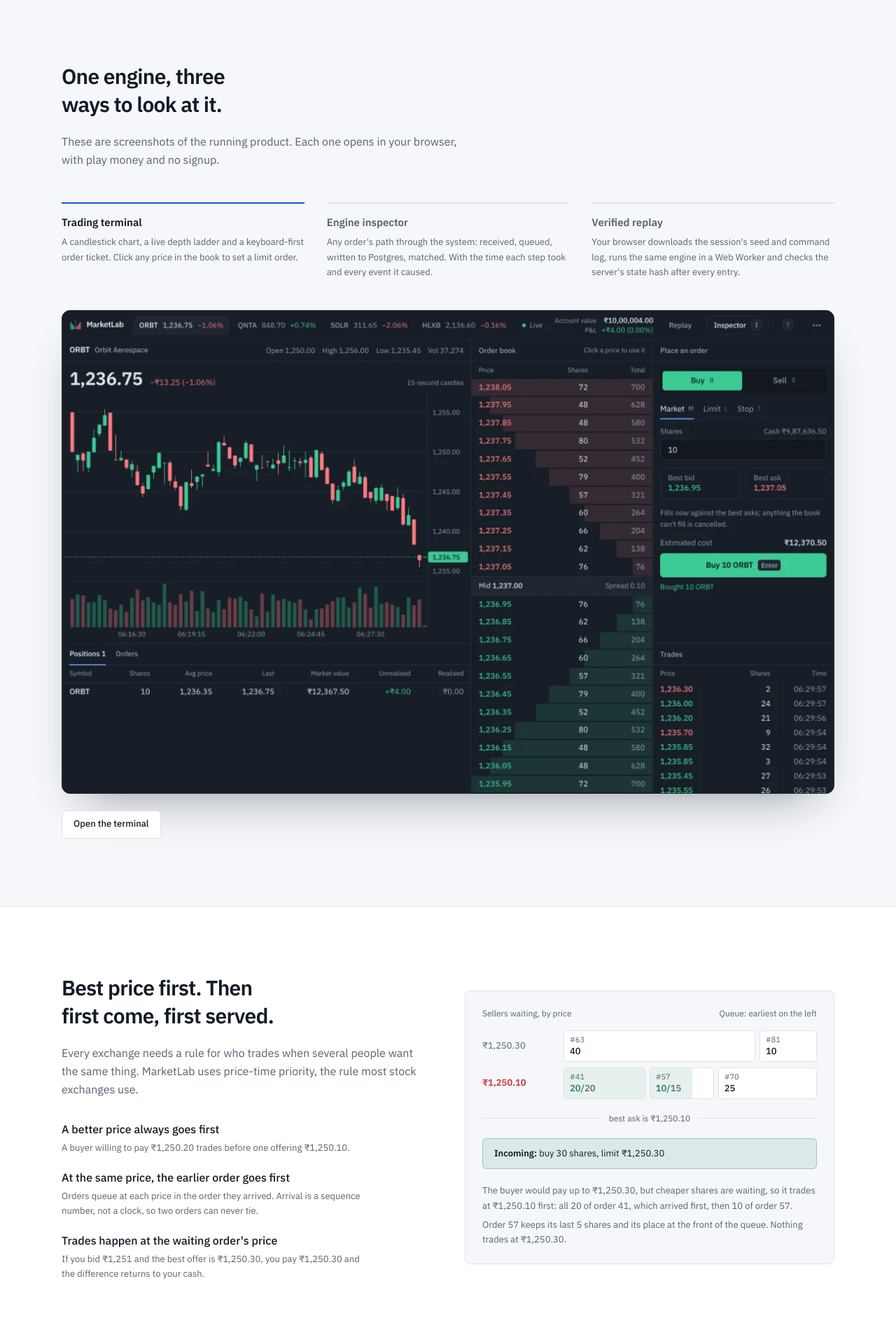
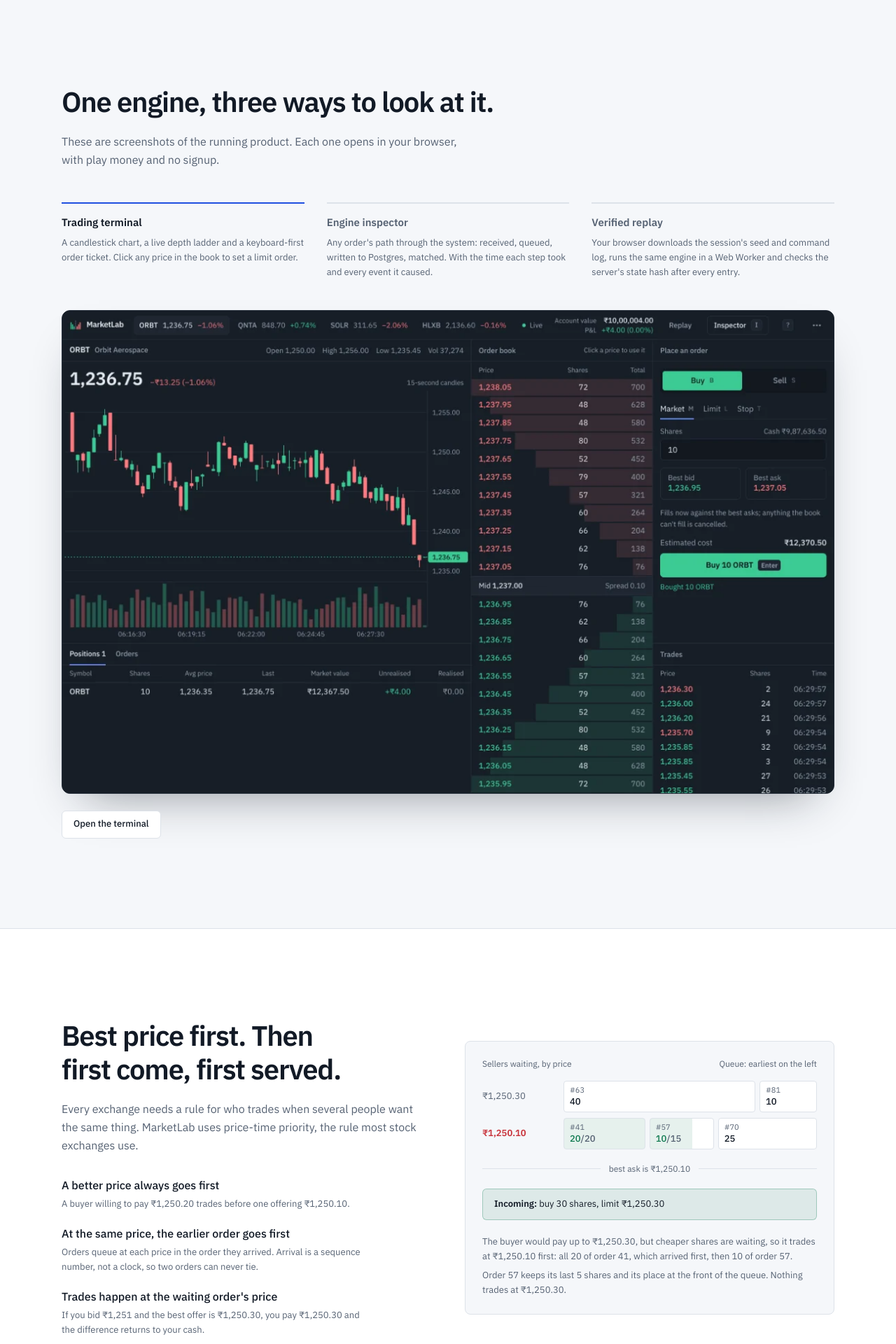
Before and after one commit to UditSinghChauhan/MarketLab, a React (Vite) app in the folder apps/web/: page / in a window 1280 px wide. Shown: the part 760-2680 px from the top of the page at 70% size. Built offline with nearby package versions, Linux system fonts and the light colour scheme; no server answers.

Commit message:
style(web): give landing headings and sections a marketing scale

```diff
--- a/apps/web/src/landing/Landing.tsx
+++ b/apps/web/src/landing/Landing.tsx
@@ -63,7 +63,7 @@ export function Landing() {
             tall as the card (32rem plus its padding). */}
         <section className="mx-auto grid max-w-6xl gap-x-12 px-6 pb-24 pt-12 lg:min-h-[43rem] lg:grid-cols-[minmax(0,1fr)_440px] lg:grid-rows-[minmax(0,1fr)_auto_auto_minmax(0,1fr)] lg:pt-20">
           <div className="lg:col-start-1 lg:row-start-2">
-            <h1 className="max-w-[16ch] text-3xl font-semibold leading-[1.05] tracking-[-0.035em] sm:text-4xl">
+            <h1 className="max-w-[16ch] text-3xl font-semibold leading-[1.05] tracking-[-0.035em] sm:text-4xl xl:text-5xl">
               A stock exchange you can watch work.
             </h1>
             <p className="mt-6 max-w-[52ch] text-lg leading-relaxed text-muted">
@@ -109,9 +109,9 @@ export function Landing() {
         <ProductTour />
 
         <section id="matching" className="border-t border-line bg-surface">
-          <div className="mx-auto grid max-w-6xl gap-12 px-6 py-24 lg:grid-cols-2">
+          <div className="mx-auto grid max-w-6xl gap-12 px-6 py-28 lg:grid-cols-2 lg:py-32">
             <div>
-              <h2 className="text-2xl font-semibold tracking-[-0.025em]">
+              <h2 className="text-2xl font-semibold tracking-[-0.025em] lg:text-3xl lg:tracking-[-0.03em]">
                 Best price first. Then first come, first served.
               </h2>
               <p className="mt-5 max-w-[56ch] leading-relaxed text-muted">
@@ -136,8 +136,8 @@ export function Landing() {
           </div>
         </section>
 
-        <section id="engineering" className="mx-auto max-w-6xl px-6 py-24">
-          <h2 className="max-w-[24ch] text-2xl font-semibold tracking-[-0.025em]">
+        <section id="engineering" className="mx-auto max-w-6xl px-6 py-28 lg:py-32">
+          <h2 className="max-w-[24ch] text-2xl font-semibold tracking-[-0.025em] lg:text-3xl lg:tracking-[-0.03em]">
             Built the way exchanges are built, at the scale of one server.
           </h2>
           <div className="mt-12 grid gap-px overflow-hidden rounded-lg border border-line bg-line md:grid-cols-2">
@@ -208,8 +208,10 @@ export function Landing() {
         </section>
 
         <section className="border-t border-line bg-surface">
-          <div className="mx-auto grid max-w-6xl gap-10 px-6 py-20 lg:grid-cols-[1fr_2fr]">
-            <h2 className="text-xl font-semibold tracking-[-0.02em]">What is simulated</h2>
+          <div className="mx-auto grid max-w-6xl gap-10 px-6 py-24 lg:grid-cols-[1fr_2fr] lg:py-28">
+            <h2 className="text-xl font-semibold tracking-[-0.02em] lg:text-2xl lg:tracking-[-0.025em]">
+              What is simulated
+            </h2>
             <ul className="grid gap-x-10 gap-y-4 text-sm leading-relaxed text-muted sm:grid-cols-2">
               <li>
                 The four companies are fictional, and their prices come from simulated traders, not
@@ -230,9 +232,12 @@ export function Landing() {
 
         {/* The page ends where the product starts: the terminal's own dark theme and one action. */}
         <section aria-labelledby="try-it" className="dark-ui bg-bg text-text">
-          <div className="mx-auto flex max-w-6xl flex-col gap-8 px-6 py-20 md:flex-row md:items-end md:justify-between">
+          <div className="mx-auto flex max-w-6xl flex-col gap-8 px-6 py-24 md:flex-row md:items-end md:justify-between lg:py-28">
             <div>
-              <h2 id="try-it" className="text-2xl font-semibold tracking-[-0.025em]">
+              <h2
+                id="try-it"
+                className="text-2xl font-semibold tracking-[-0.025em] lg:text-3xl lg:tracking-[-0.03em]"
+              >
                 Place an order and watch where it goes.
               </h2>
               <p className="mt-4 max-w-[52ch] leading-relaxed text-muted">
--- a/apps/web/src/landing/ProductTour.tsx
+++ b/apps/web/src/landing/ProductTour.tsx
@@ -96,10 +96,10 @@ export function ProductTour() {
 
   return (
     <section id="tour" aria-labelledby={`${id}-heading`} className="border-t border-line">
-      <div className="mx-auto max-w-6xl px-6 py-24">
+      <div className="mx-auto max-w-6xl px-6 py-28 lg:py-32">
         <h2
           id={`${id}-heading`}
-          className="max-w-[26ch] text-2xl font-semibold tracking-[-0.025em]"
+          className="max-w-[26ch] text-2xl font-semibold tracking-[-0.025em] lg:text-3xl lg:tracking-[-0.03em]"
         >
           One engine, three ways to look at it.
         </h2>
--- a/apps/web/src/styles.css
+++ b/apps/web/src/styles.css
@@ -67,7 +67,9 @@
   --color-bid-wash: var(--bid-wash);
   --color-ask-wash: var(--ask-wash);
 
-  /* Type scale (perfect fourth from 13px), tight for a dense terminal. */
+  /* Type scale (perfect fourth from 13px), tight for a dense terminal. The top
+     two steps are for the landing page: section headings (3xl at lg) and the
+     hero headline (5xl at xl). */
   --text-2xs: 0.6875rem;
   --text-xs: 0.75rem;
   --text-sm: 0.8125rem;
@@ -77,6 +79,7 @@
   --text-2xl: 1.875rem;
   --text-3xl: 2.5rem;
   --text-4xl: 3.375rem;
+  --text-5xl: 4rem;
 }
 
 @layer base {
```
Also changed, not shown: 1 other file (tests, documents, lock files or other folders).
